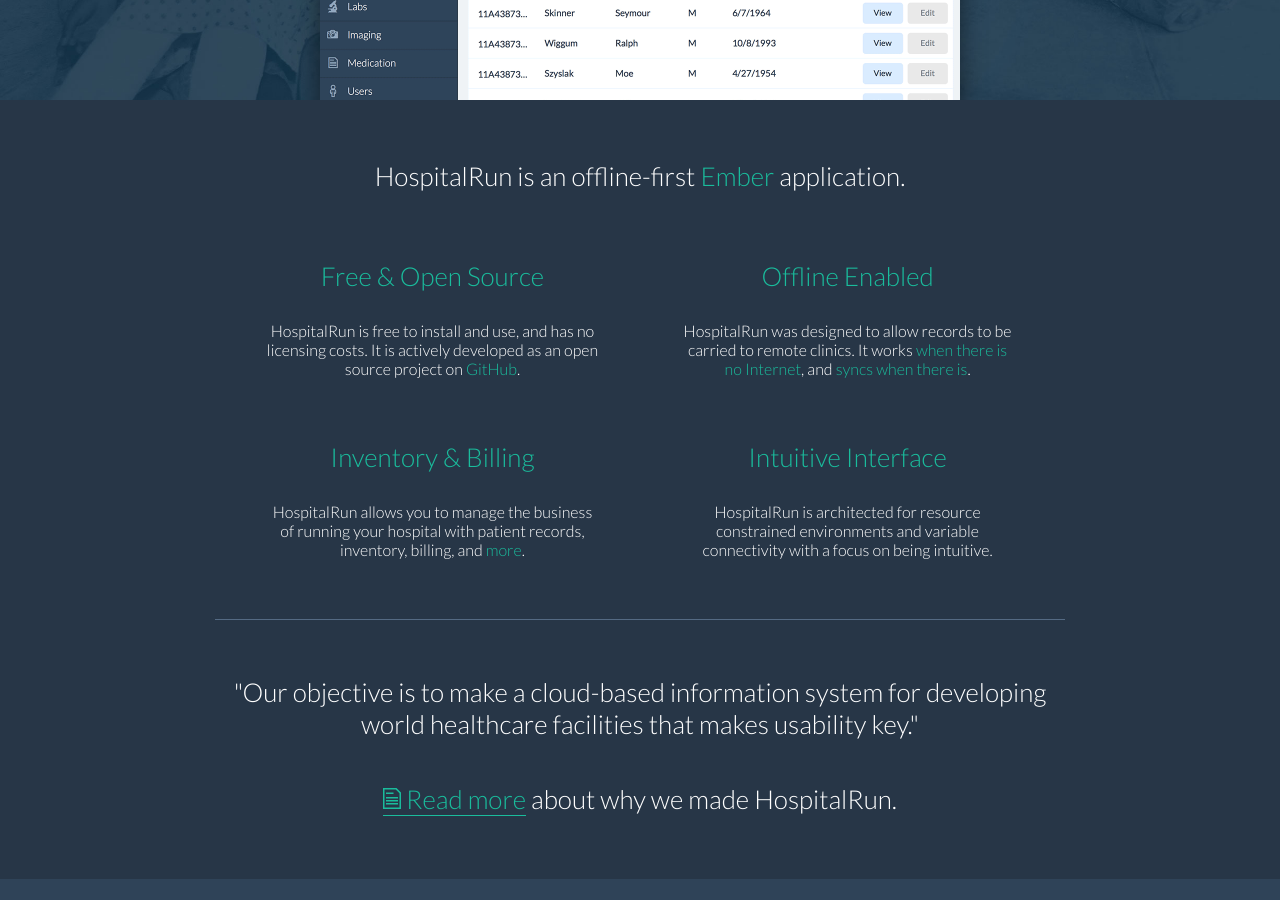
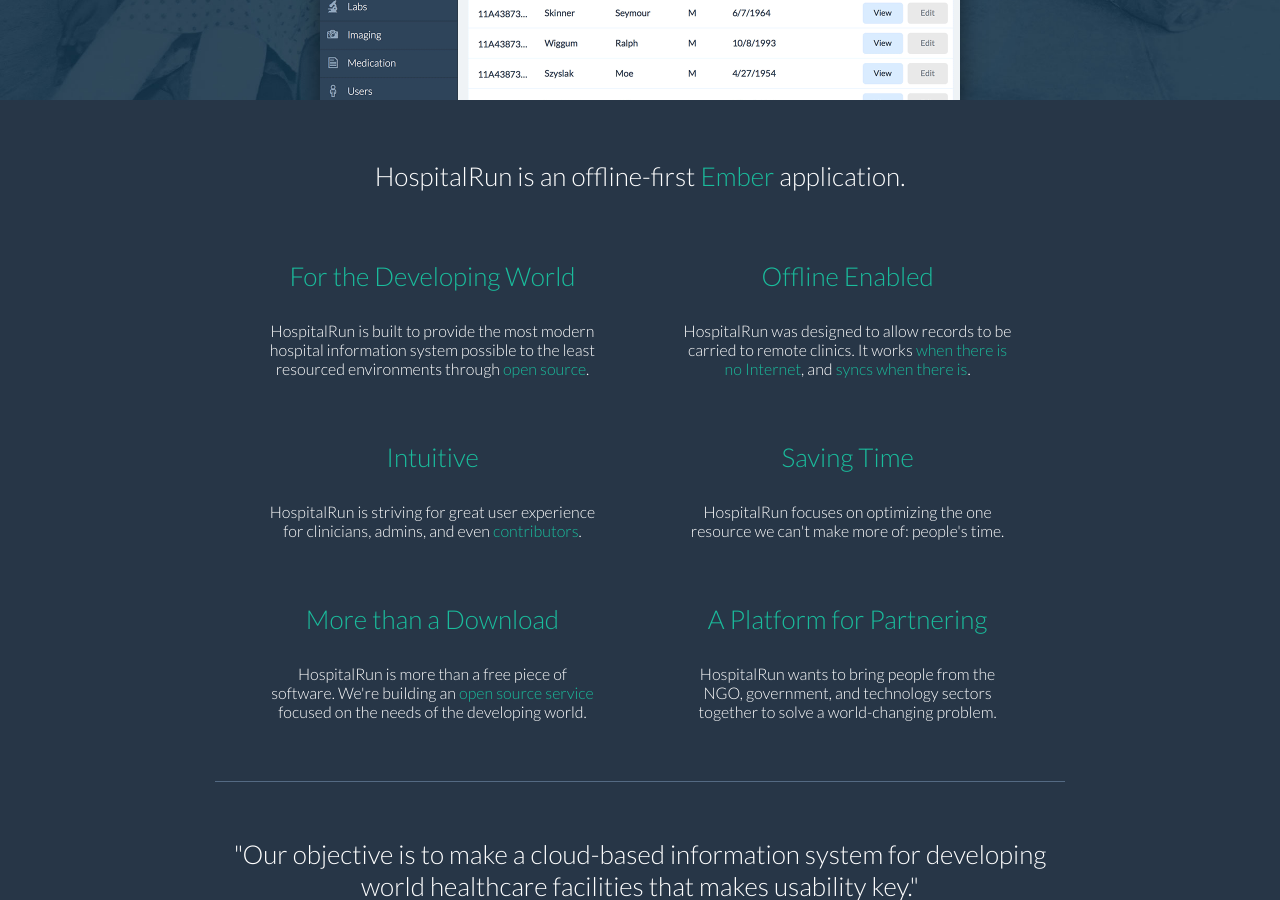
Before and after one commit to HospitalRun/hospitalrun.io, a Jekyll site: the page built from index.html, in a window 1280 px wide and 900 px high, scrolled down 601 px. Built offline with Jekyll 4.4.1, drawn with Linux system fonts in a browser that asks for light colours.

Commit message:
Adding new product summary
Codifying the goals for the project on the homepage. Added a deployment
diagram.

```diff
--- a/_includes/home/product-summary.html
+++ b/_includes/home/product-summary.html
@@ -7,8 +7,8 @@
 
       <div class="feature-row">
         <div class="feature-item">
-          <h3 class="feature-heading">Free & Open Source</h3>
-          <p class="description">HospitalRun is free to install and use, and has no licensing costs. It is actively developed as an open source project on <a target="_blank" href="http://github.com/hospitalrun">GitHub</a>.</p>
+          <h3 class="feature-heading">For the Developing World</h3>
+          <p class="description">HospitalRun is built to provide the most modern hospital information system possible to the least resourced environments through <a href="http://github.com/hospitalrun">open source</a>.</p>
         </div>
 
         <div class="feature-item">
@@ -18,14 +18,29 @@
       </div>
 
       <div class="feature-row">
+
         <div class="feature-item">
-          <h3 class="feature-heading">Inventory & Billing</h3>
-          <p class="description">HospitalRun allows you to manage the business of running your hospital with patient records, inventory, billing, and <a href="/demo">more</a>.</p>
+          <h3 class="feature-heading">Intuitive</h3>
+          <p class="description">HospitalRun is striving for great user experience for clinicians, admins, and even <a href="https://github.com/HospitalRun/hospitalrun-frontend/blob/master/README.md" target="_blank">contributors</a>.</p>
         </div>
 
         <div class="feature-item">
-          <h3 class="feature-heading">Intuitive Interface</h3>
-          <p class="description">HospitalRun is architected for resource constrained environments and variable connectivity with a focus on being intuitive.</p>
+          <h3 class="feature-heading">Saving Time</h3>
+          <p class="description">HospitalRun focuses on optimizing the one resource we can't make more of: people's time.</p>
+        </div>
+
+      </div>
+
+      <div class="feature-row">
+
+        <div class="feature-item">
+          <h3 class="feature-heading">More than a Download</h3>
+          <p class="description">HospitalRun is more than a free piece of software. We're building an <a href="/img/HospitalRun_deployment.jpeg" target="_blank">open source service</a> focused on the needs of the developing world.</p>
+        </div>
+
+        <div class="feature-item">
+          <h3 class="feature-heading">A Platform for Partnering</h3>
+          <p class="description">HospitalRun wants to bring people from the NGO, government, and technology sectors together to solve a world-changing problem.</p>
         </div>
       </div>
 
```
Also changed, not shown: img/HospitalRun_deployment.jpeg (added).
